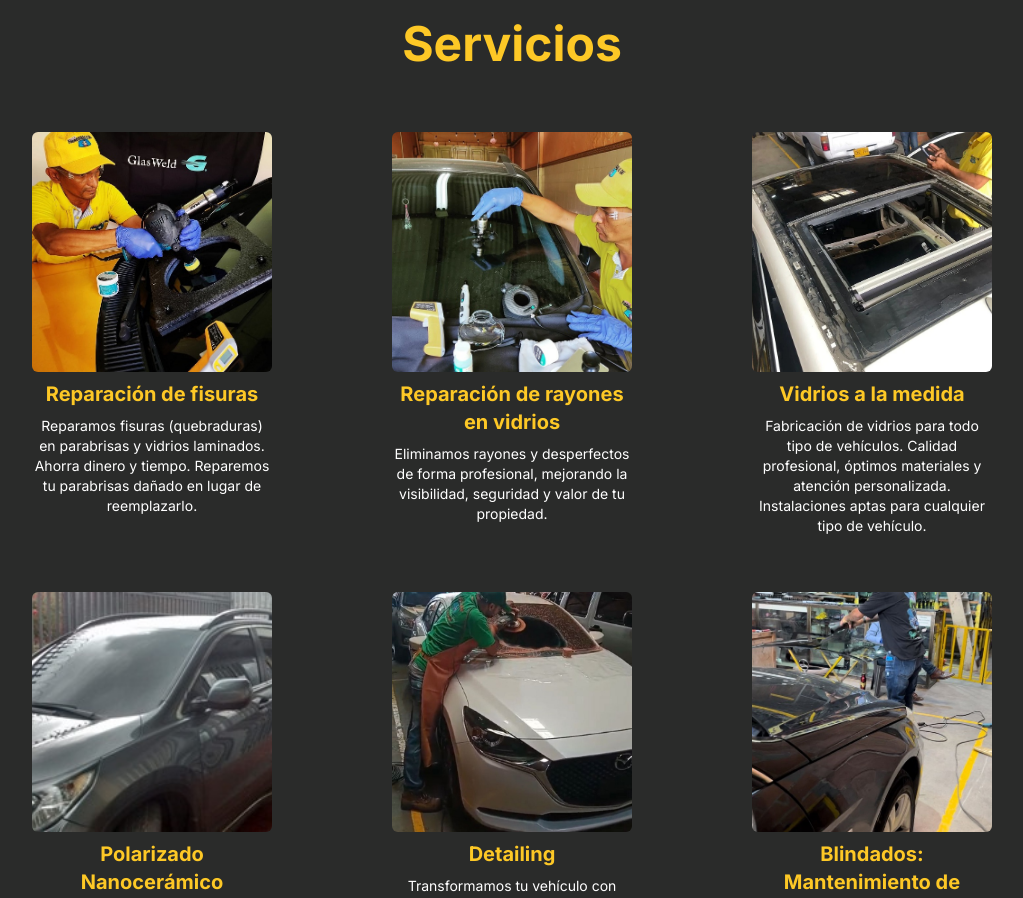
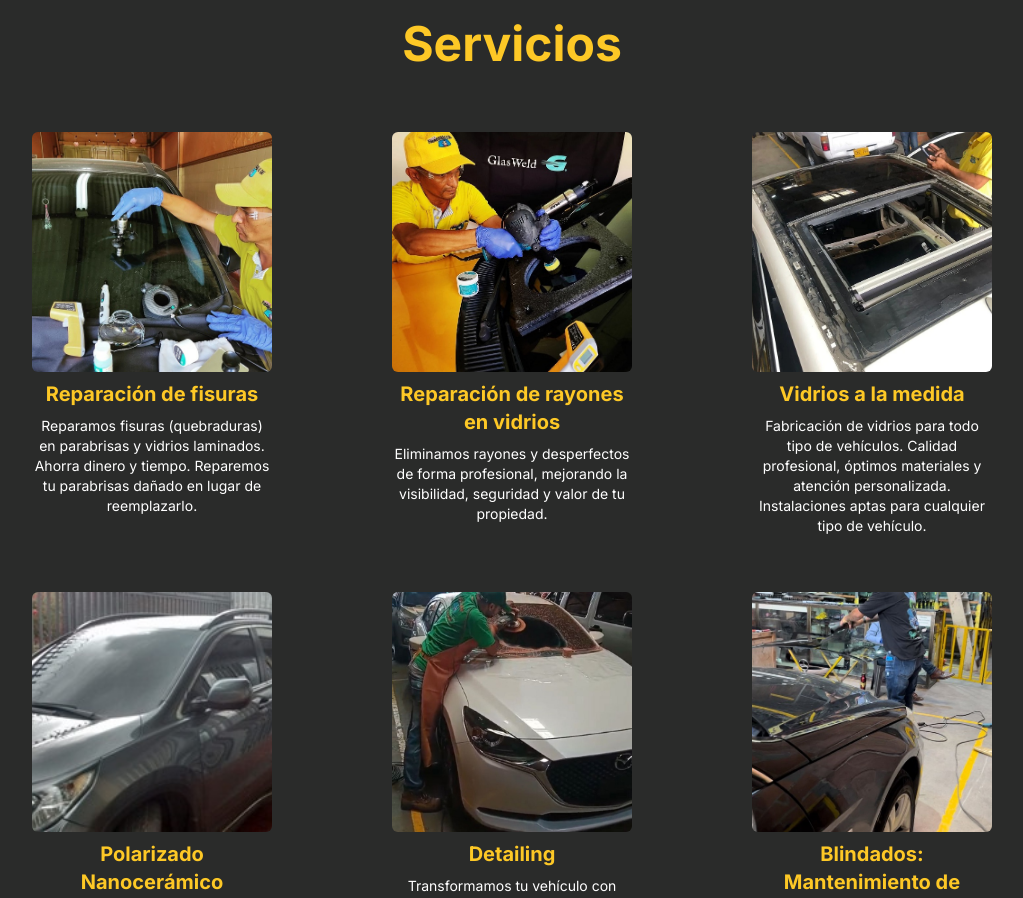
Before and after one commit to AntonioEstela/parabrisas-el-sol-webapp, a Next.js app: page / in a window 1280 px wide. Shown: the part 900-1798 px from the top of the page, without its empty margins (128-1151 px from the left). Built offline with nearby package versions, Linux system fonts and the light colour scheme.

Commit message:
feat: create servicios section (#16)
* feat: Create servicios section

* feat: Create servicios section

* feat: add images and refactor code

* feat: create-servicios-section: fix images

---------

Co-authored-by: Antonio Estela <antonio.otalora@ticketmaster.com>

```diff
--- a/src/app/constants.ts
+++ b/src/app/constants.ts
@@ -4,13 +4,13 @@ export const servicios: Array<ServicioCardProps> = [
   {
     description:
       'Reparamos fisuras (quebraduras) en parabrisas y vidrios laminados. Ahorra dinero y tiempo. Reparemos tu parabrisas dañado en lugar de reemplazarlo.',
-    imageUrl: '/reparacion-de-fisura.jpg',
+    imageUrl: '/reparacion-fisura.jpg',
     title: 'Reparación de fisuras',
   },
   {
     description:
       'Eliminamos rayones y desperfectos de forma profesional, mejorando la visibilidad, seguridad y valor de tu propiedad.',
-    imageUrl: '/reparacion-fisura.jpg',
+    imageUrl: '/reparacion-de-fisura.jpg',
     title: 'Reparación de rayones en vidrios',
   },
   {
```
